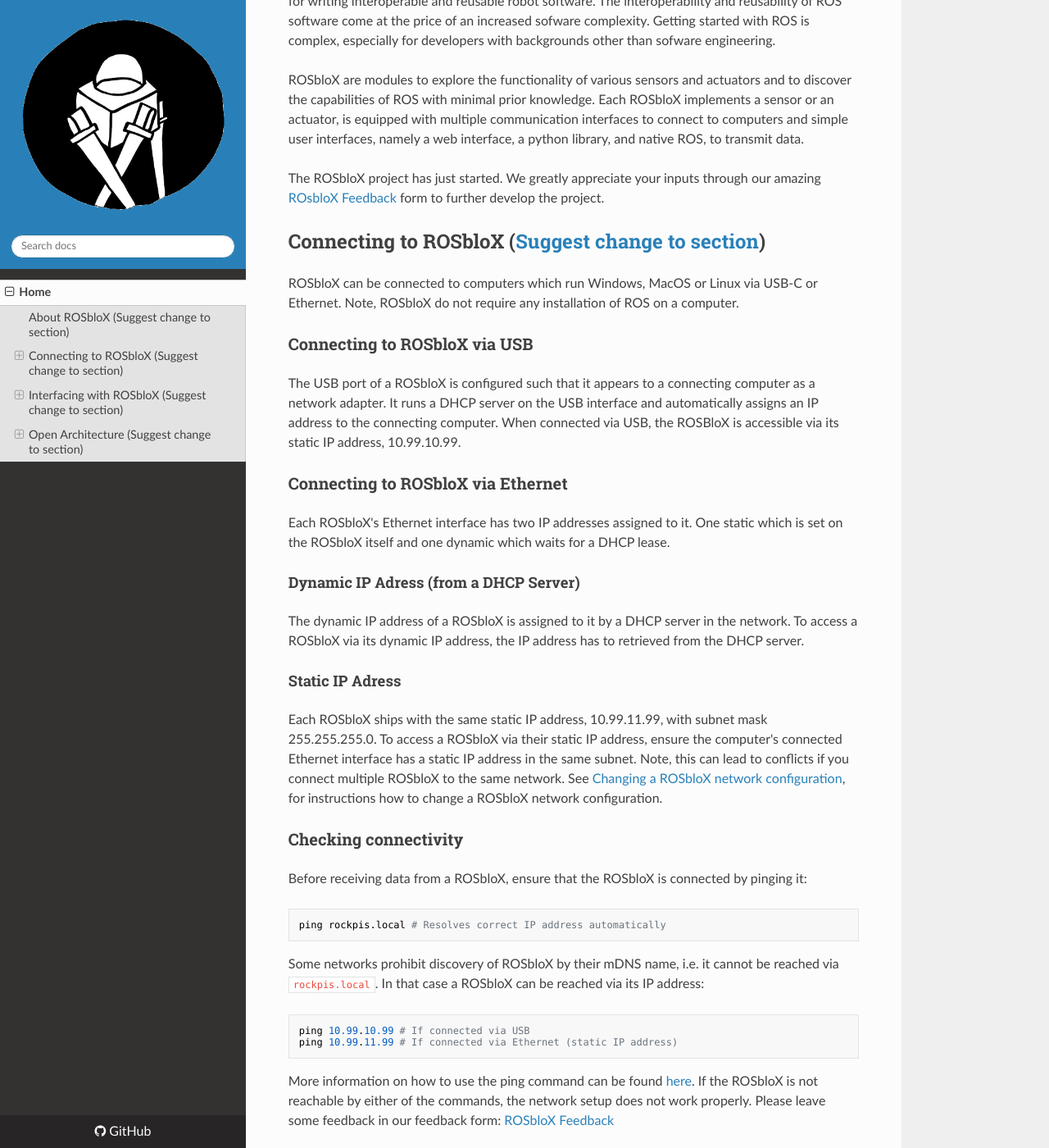
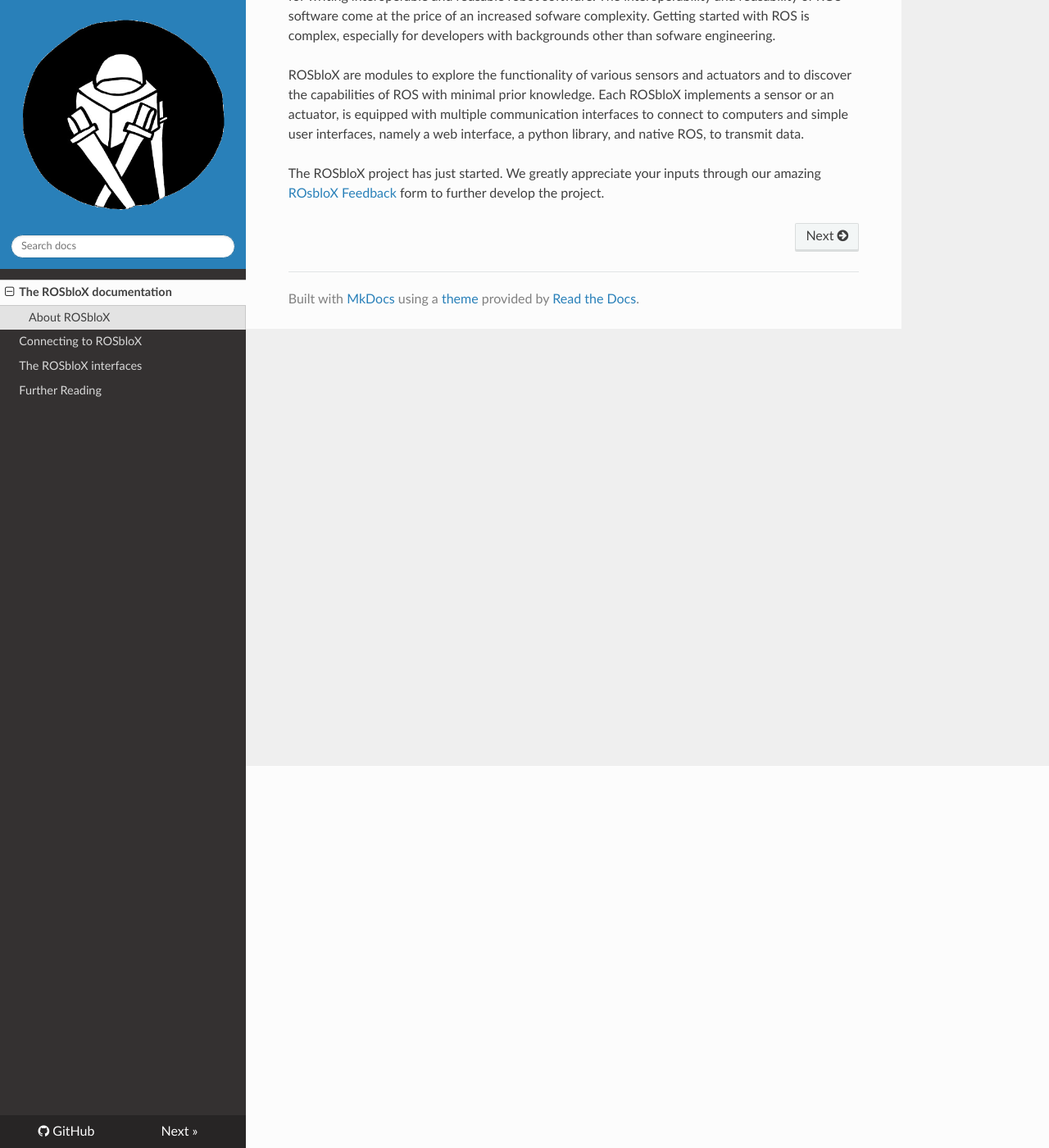
Before and after one commit to rosblox/rosblox.github.io, an MkDocs documentation site: the page built from docs/index.md, in a window 1280 px wide and 1400 px high, scrolled down 466 px. Shown: the whole window at 82% size. Built offline with MkDocs 1.6.1, drawn with Linux system fonts in a browser that asks for light colours; nearby versions of some CDN libraries; some of the changed text lies outside the part shown.

Commit message:
Restructure.

````diff
--- a/docs/index.md
+++ b/docs/index.md
@@ -10,108 +10,10 @@ Subscribe to our Youtube channel: [ROSbloX Youtube](https://www.youtube.com/chan
 
 Leave feedback in our Google form: [ROSbloX Feedback](https://forms.gle/vUeeocDE7jSQKdCc7)
 
-## About ROSbloX ([Suggest change to section](https://forms.gle/inkBM8DFm7Y83t6N6))
+### About ROSbloX
 
 The Robot Operating System (ROS), [https://www.ros.org/](https://www.ros.org/), is rapidly becoming a de facto standard for writing interoperable and reusable robot software. The interoperability and reusability of ROS software come at the price of an increased sofware complexity. Getting started with ROS is complex, especially for developers with backgrounds other than sofware engineering.
 
 ROSbloX are modules to explore the functionality of various sensors and actuators and to discover the capabilities of ROS with minimal prior knowledge. Each ROSbloX implements a sensor or an actuator, is equipped with multiple communication interfaces to connect to computers and simple user interfaces, namely a web interface, a python library, and native ROS, to transmit data.
 
 The ROSbloX project has just started. We greatly appreciate your inputs through our amazing [ROsbloX Feedback](https://forms.gle/vUeeocDE7jSQKdCc7) form to further develop the project.
-
-## Connecting to ROSbloX ([Suggest change to section](https://forms.gle/inkBM8DFm7Y83t6N6))
-
-ROSbloX can be connected to computers which run Windows, MacOS or Linux via USB-C or Ethernet. Note, ROSbloX do not require any installation of ROS on a computer.
-
-
-### Connecting to ROSbloX via USB
-
-The USB port of a ROSbloX is configured such that it appears to a connecting computer as a network adapter. It runs a DHCP server on the USB interface and automatically assigns an IP address to the connecting computer. When connected via USB, the ROSBloX is accessible via its static IP address, 10.99.10.99.
-
-### Connecting to ROSbloX via Ethernet
-
-Each ROSbloX's Ethernet interface has two IP addresses assigned to it. One static which is set on the ROSbloX itself and one dynamic which waits for a DHCP lease.
-
-#### Dynamic IP Adress (from a DHCP Server)
-
-The dynamic IP address of a ROSbloX is assigned to it by a DHCP server in the network. To access a ROSbloX via its dynamic IP address, the IP address has to retrieved from the DHCP server.
-
-#### Static IP Adress
-
-Each ROSbloX ships with the same static IP address, 10.99.11.99, with subnet mask 255.255.255.0. To access a ROSbloX via their static IP address, ensure the computer's connected Ethernet interface has a static IP address in the same subnet. Note, this can lead to conflicts if you connect multiple ROSbloX to the same network. See [Changing a ROSbloX network configuration](#changing-a-rosblox-network-configuration), for instructions how to change a ROSbloX network configuration.
-
-### Checking connectivity
-
-Before receiving data from a ROSbloX, ensure that the ROSbloX is connected by pinging it:
-```
-ping rockpis.local # Resolves correct IP address automatically
-```
-
-Some networks prohibit discovery of ROSbloX by their mDNS name, i.e. it cannot be reached via ```rockpis.local```. In that case a ROSbloX can be reached via its IP address:
-```
-ping 10.99.10.99 # If connected via USB
-ping 10.99.11.99 # If connected via Ethernet (static IP address)
-```
-
-More information on how to use the ping command can be found [here](https://www.siteground.com/kb/how_to_perform_ping_checks_in_windows_linux_and_mac_os/).  If the ROSbloX is not reachable by either of the commands, the network setup does not work properly. Please leave some feedback in our feedback form: [ROSbloX Feedback](https://forms.gle/vUeeocDE7jSQKdCc7)
-
-
-## Interfacing with ROSbloX ([Suggest change to section](https://forms.gle/inkBM8DFm7Y83t6N6))
-
-Three interfaces are available to transmit data to/from ROSbloX. First, a simple web interface can be used to visualize and/or download data from a ROSbloX. Second, the Python library, roslibpy, which enables data transmission to/from ROSbloX without installing ROS and is easy to integrate in Python scripts. And third, each ROSbloX can be found as ROS node by other ROS nodes in a network.
-
-Some networks do not allow the discovery of ROSbloX by their mDNS name, i.e. ROSbloX cannot be reached at rockpis.local. In that case their interfaces can be accessed by their IP address's, i.e. 10.99.10.99 if connected via USB and 10.99.12.99 if connected via Ethernet.
-
-### Web Interface
-To open a ROSbloX's web interface, a computer requires solely the [Chrome](https://www.google.com/chrome/) browser to be installed. After a ROSbloX has started (which can take up to a minute), its web interface is accessible at [http://rockpis.local](http://rockpis.local) in your Chrome browser.
-
-### roslibpy
-
-To transmit data to/from a ROSblox in a Python script, the roslibpy can be used. Install the library with
-```
-pip install roslibpy
-```
-Afterwards, you can run the following lines in a Python shell to receive data from your ORSbloX.
-
-```
-from __future__ import print_function
-import roslibpy
-
-client = roslibpy.Ros(host='rockpis.local', port=9090)
-client.run()
-
-listener = roslibpy.Topic(client, '/topic', 'std_msgs/Float32')
-listener.subscribe(lambda message: print(message))
-
-try:
-    while True:
-        pass
-except KeyboardInterrupt:
-    client.terminate()
-```
-
-
-### ROS
-
-Each ROSbloX can be accessed as normal ROS node, e.g. it shows up when executing
-```
-ros2 node list
-ros2 topic list
-```
-We refer to the official ROS documentation how to communicate with ROS nodes in a network. Further resources and tutorials how to get started with ROS are xxx.
-
-
-## Open Architecture ([Suggest change to section](https://forms.gle/inkBM8DFm7Y83t6N6))
-
-ROSblox are open. Login to a ROSbloX via SSH.
-
-Username: rock
-Password: rock
-
-### Changing a ROSbloX network configuration
-
-The ROSbloX network interfaces are configured in /etc/netplan/01-net.cfg.
-We refer to netplan.io for further instructions how to modify its network configuration.
-
-### Updating a ROSbloX
-
-The ROSbloX can be updated by executiong docker compose pull in the the main repository in the home folder.
--- a/mkdocs.yml
+++ b/mkdocs.yml
@@ -1,9 +1,15 @@
 site_name: ROSbloX
 site_url: https://rosblox.github.io/
 nav:
-    - Home: index.md
+      - 'The ROSbloX documentation': index.md
+      - 'Connecting to ROSbloX': 'connection.md'
+      - 'The ROSbloX interfaces': 'interface.md'
+      - 'Further Reading': 'background.md'
+
 repo_url: https://github.com/rosblox/rosblox.github.io
 
 theme:
   name: readthedocs
   logo: assets/logo.png
+  include_homepage_in_sidebar: true
+  collapse_navigation: true
````
Also changed, not shown: docs/background.md (added, +17 -0 lines), docs/connection.md (added, +35 -0 lines), docs/interface.md (added, +43 -0 lines).
